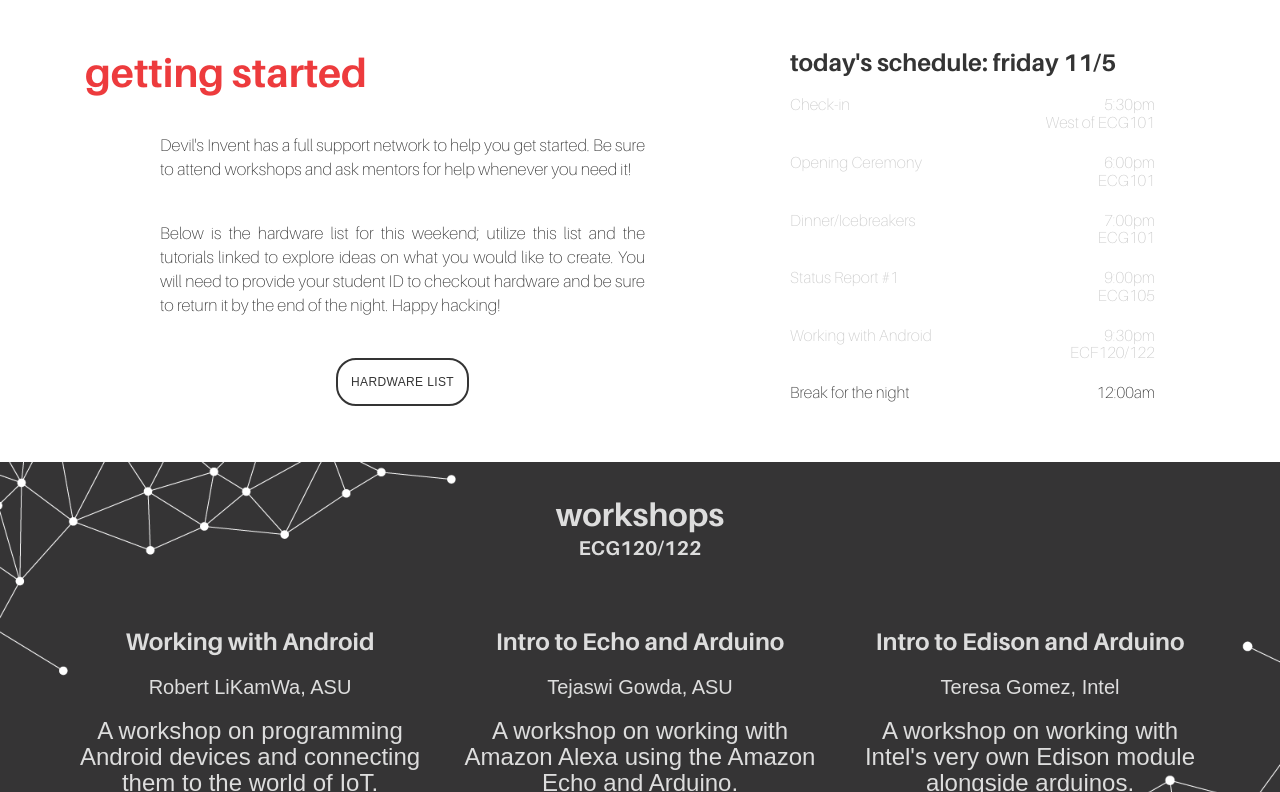
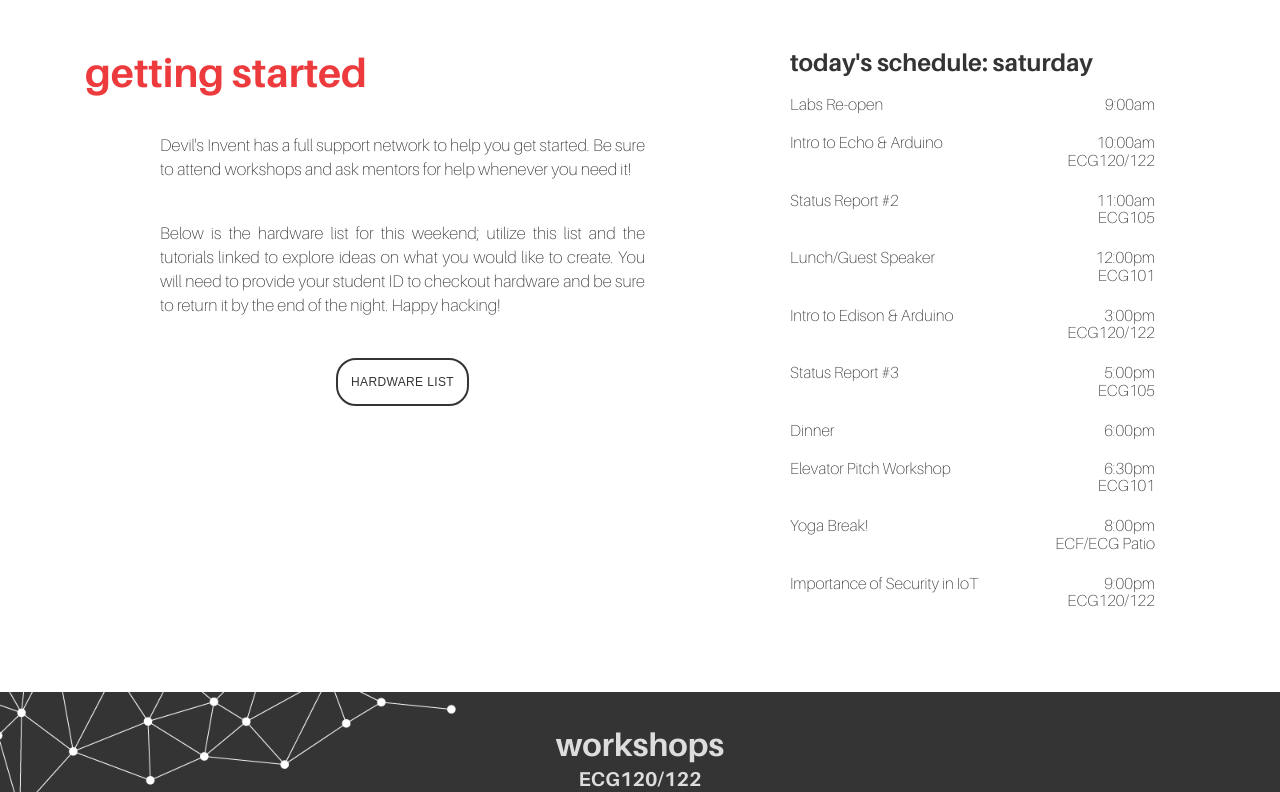
Before and after one commit to devilsinvent/devilsinvent.github.io, a plain HTML site: page index.html in a window 1280 px wide. Shown: the part 700-1492 px from the top of the page. Drawn offline with Linux system fonts and the light colour scheme.

Commit message:
schedule

```diff
--- a/index.html
+++ b/index.html
@@ -101,28 +101,43 @@
           </div>
           <div class = "col-sm-5">
             <div class = "schedule">
-              <h1>today's schedule: friday 11/5</h1>
-              <h2 style="color: #CCC">Check-in <span>5:30pm</span></h2>
-              <h2 style="color: #CCC"><span>West of ECG101</span></h2>
+              <h1>today's schedule: saturday</h1>
+              <h2>Labs Re-open <span>9:00am</span></h2>
+              <br/>
+              <h2>Intro to Echo & Arduino <span>10:00am</span></h2>
+              <h2><span>ECG120/122</span></h2>
               <br/>
               <br/>
-              <h2 style="color: #CCC">Opening Ceremony <span>6:00pm</span></h2>
-              <h2 style="color: #CCC"><span>ECG101</span></h2>
+              <h2>Status Report #2 <span>11:00am</span></h2>
+              <h2><span>ECG105</span></h2>
               <br/>
               <br/>
-              <h2 style="color: #CCC">Dinner/Icebreakers <span>7:00pm</span></h2>
-              <h2 style="color: #CCC"><span>ECG101</span></h2>
+              <h2>Lunch/Guest Speaker <span>12:00pm</span></h2>
+              <h2><span>ECG101</span></h2>
               <br/>
               <br/>
-              <h2 style="color: #CCC">Status Report #1 <span>9:00pm</span></h2>
-              <h2 style="color: #CCC"><span>ECG105</span></h2>
+              <h2>Intro to Edison & Arduino <span>3:00pm</span></h2>
+              <h2><span>ECG120/122</span></h2>
               <br/>
               <br/>
-              <h2 style="color: #CCC">Working with Android<span>9:30pm</span></h2>
-              <h2 style="color: #CCC"><span>ECF120/122</span></h2>
+              <h2>Status Report #3 <span>5:00pm</span></h2>
+              <h2><span>ECG105</span></h2>
               <br/>
               <br/>
-              <h2>Break for the night <span>12:00am</span></h2>
+              <h2>Dinner <span>6:00pm</span></h2>
+              <br/>
+              <h2>Elevator Pitch Workshop <span>6:30pm</span></h2>
+              <h2><span>ECG101</span></h2>
+              <br/>
+              <br/>
+              <h2>Yoga Break! <span>8:00pm</span></h2>
+              <h2><span>ECF/ECG Patio</span></h2>
+              <br/>
+              <br/>
+              <h2>Importance of Security in IoT <span>9:00pm</span></h2>
+              <h2><span>ECG120/122</span></h2>
+              <br/>
+              <br/>
             </div>
           </div>
           </div>
```
Also changed, not shown: 2 other files.
